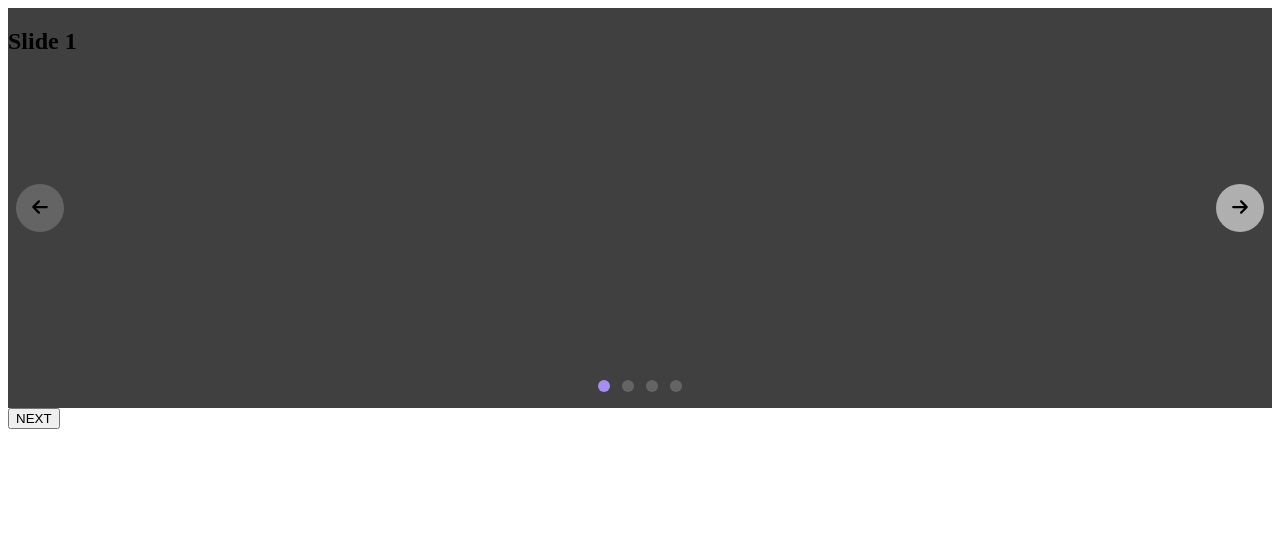
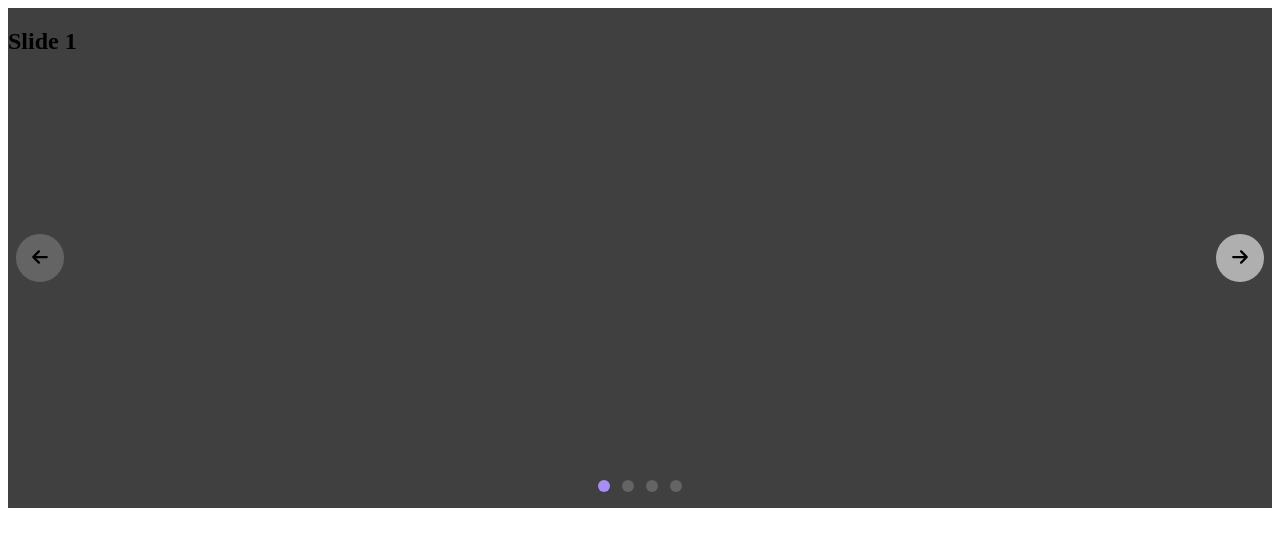
Before and after one commit to dolanske/slider, a plain HTML site: page index.html in a window 1280 px wide. Drawn offline with Linux system fonts and the light colour scheme.

Commit message:
Remove noop, add option to mount slider to element in the DOM, add documentation to constructor

```diff
--- a/index.html
+++ b/index.html
@@ -20,6 +20,10 @@
       .slide {
         background-color: rgb(64, 64, 64);
       }
+
+      #THE-WRAPPER {
+        height: 500px;
+      }
     </style>
   </head>
   <body>
@@ -30,20 +34,22 @@
       <div class="slide"><h2>Slide 4</h2></div>
     </div>
 
-    <div>
-      <button id="next">NEXT</button>
-    </div>
+    <div id="THE-WRAPPER"></div>
   </body>
 
   <script type="module">
     import Slider from "./index.js"
 
-    const slider = new Slider("#slider", {
-      on: {
-        slideChange: (e) => {
-          console.log(e)
+    const slider = new Slider(
+      "#slider",
+      {
+        on: {
+          // slideChange: (e) => {
+          //   console.log(e)
+          // }
         }
-      }
-    })
+      },
+      "#THE-WRAPPER"
+    )
   </script>
 </html>
--- a/src/slider.js
+++ b/src/slider.js
@@ -130,7 +130,6 @@ function setStyle(el, property, value, unit) {
   apply(el, property, value, unit)
 }
 
-const noop = () => {}
 const minDiff = (a, b, v) => Math.abs(a - b) > v && Math.abs(b - a) > v
 const isNil = (v) => v === undefined || v === null
 const isFunc = (v) => Object.prototype.toString.call(v) == "[object Function]"
@@ -142,14 +141,14 @@ const isEl = (v) =>
       v !== null &&
       v.nodeType === 1 &&
       typeof v.nodeName === "string"
-const makeEl = (template) => {
-  const wrap = document.createElement("div")
-  wrap.innerHTML = template
-  return wrap.firstChild
+const makeEl = (t) => {
+  const w = document.createElement("div")
+  w.innerHTML = t
+  return w.firstChild
 }
-const isObject = (obj) => obj && typeof obj === "object"
-const mergeDeep = (...objects) => {
-  return objects.reduce((prev, obj) => {
+const isObject = (o) => o && typeof o === "object"
+const mergeDeep = (...items) => {
+  return items.reduce((prev, obj) => {
     Object.keys(obj).forEach((key) => {
       const pVal = prev[key]
       const oVal = obj[key]
@@ -193,7 +192,13 @@ export const DEFAULTS = {
 }
 
 class Slider {
-  constructor(id, options = {}, element) {
+  /**
+   *
+   * @param {String} id Query selector for slider elements
+   * @param {Object} options Slider options (see documentation)
+   * @param {string | Element} mountTo Optional element to mount the slider to
+   */
+  constructor(id, options = {}, mountTo) {
     this.config = {
       enabled: true,
       width: DEFAULTS.width,
@@ -211,27 +216,26 @@ class Slider {
         dots: DEFAULTS.style.dots
       },
       custom: {
-        dots: "",
-        buttons: ""
+        dots: null,
+        buttons: null
       }
     }
 
     this.on = {
-      dragStart: noop,
-      dragEnd: noop,
-      slideClick: noop,
-      slideChange: noop,
-      slideChangeFromButton: noop,
-      slideChangeFromDot: noop,
-      slideChangeFromDrag: noop
+      dragStart: () => {},
+      dragEnd: () => {},
+      slideClick: () => {},
+      slideChange: () => {},
+      slideChangeFromButton: () => {},
+      slideChangeFromDot: () => {},
+      slideChangeFromDrag: () => {}
     }
-
     this.config = mergeDeep(this.config, options)
     this.on = Object.assign(this.on, options?.on ?? {})
-
     this.ready = false
     this.id = id
-    this.root = element ?? null
+    this.root = null
+    this.mountTo = document.querySelector(mountTo)
     this.wrap = null
     this.slides = null
     this.dots = null
@@ -240,14 +244,11 @@ class Slider {
     this.dragging = false
     this.dragStart = 0
     this.fromLeft = 0
-
     this.changedBy = ""
-
     this.left = {
       el: document.createElement("button"),
       by: 1
     }
-
     this.right = {
       el: document.createElement("button"),
       by: 1
@@ -263,8 +264,6 @@ class Slider {
       this.right.el.innerHTML = iconright
     }
 
-    this.dots = null
-
     this._init()
   }
 
@@ -272,6 +271,11 @@ class Slider {
 
   _init() {
     this.root = this.root || document.querySelector(this.id)
+
+    // If mount to element is provided, "teleport" the slider there
+    if (this.mountTo) {
+      this.mountTo.appendChild(this.root)
+    }
 
     // Append
     if (!this.config.disableStyle) {
@@ -344,7 +348,9 @@ class Slider {
 
     this._calculateWrapperStyle()
 
+    // Button configuration
     if (this.config.buttons) {
+      // Add a unique ID for styling purposes
       this.left.el.setAttribute("id", "slider-button-left")
       this.right.el.setAttribute("id", "slider-button-right")
 
@@ -373,6 +379,8 @@ class Slider {
 
     this._generateDots()
     this._updateNav(this.active)
+
+    // When this is true, slider is usable
     this.ready = true
   }
 
```
